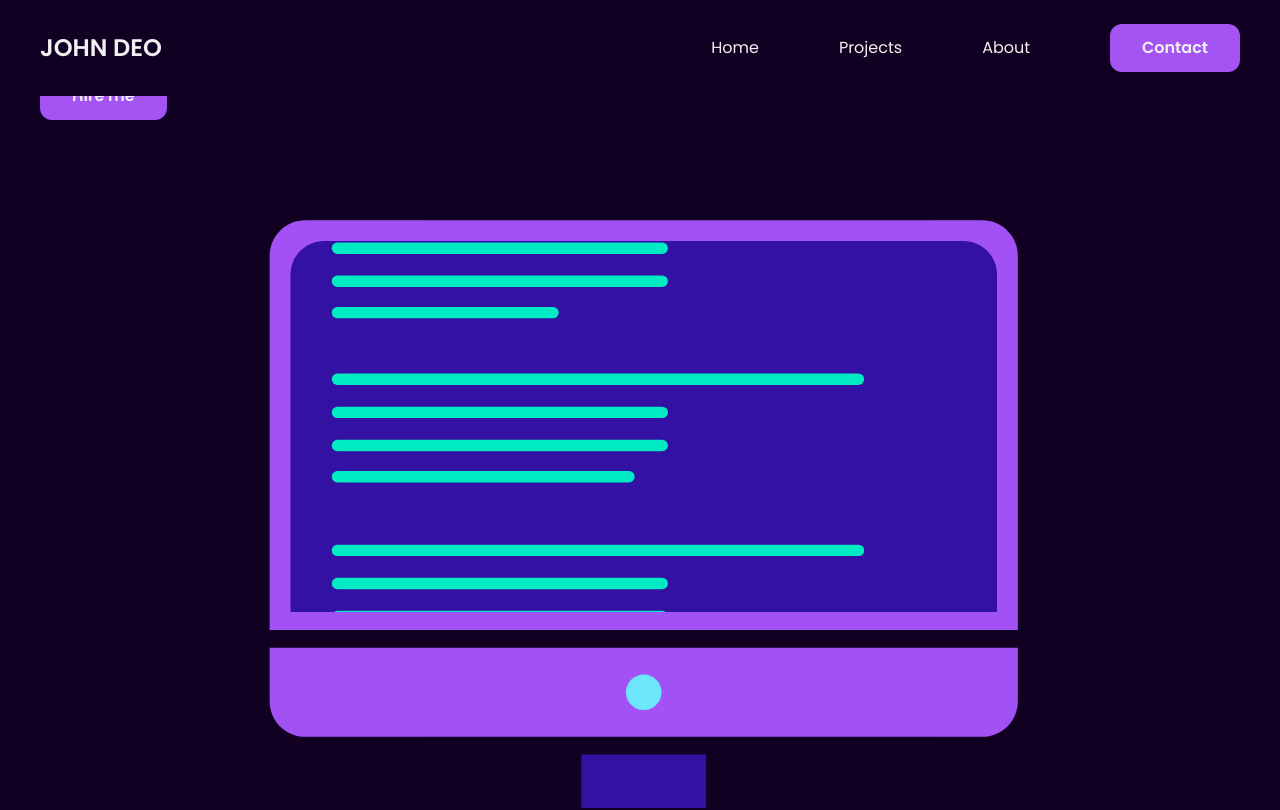
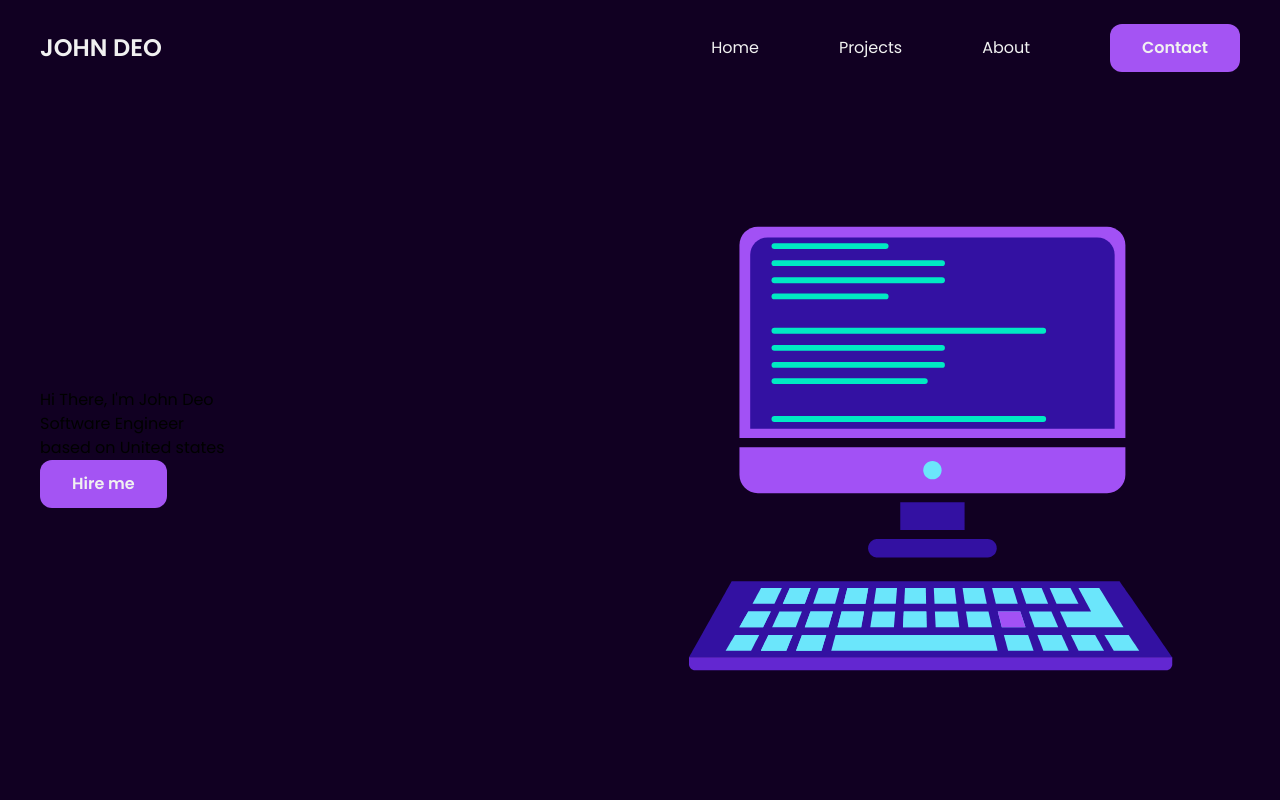
Before and after one commit to khizerkhan32/new-bilal-2, a React (Vite) app: page / in a window 1280 px wide. Shown: the top 810 px of the page. Built offline with nearby package versions, Linux system fonts and the light colour scheme.

Commit message:
2nd commit

```diff
--- a/src/components/Hero.jsx
+++ b/src/components/Hero.jsx
@@ -9,8 +9,8 @@ const Hero = () => {
   return (
     <>
       <Header />
-      <div className="">
-        <Container>
+      <div className="h-screen w-full">
+        <Container className="pt-24 flex flex-col-reverse md:flex-row justify-around md:justify-between items-center">
           <div className="">
             <h2>Hi There, I'm John Deo</h2>
             <h1>Software Engineer</h1>
@@ -18,7 +18,10 @@ const Hero = () => {
             <Button>Hire me</Button>
           </div>
           <div className="">
-            <Lottie animationData={AnimationData} />
+            <Lottie
+              style={{ width: '100%', height: '100%' }}
+              animationData={AnimationData}
+            />
           </div>
         </Container>
       </div>
--- a/src/hoc/Container.jsx
+++ b/src/hoc/Container.jsx
@@ -1,8 +1,9 @@
 import React from 'react';
 
-const Container = ({ children, classes }) => {
+const Container = ({ children, className }) => {
+  // Changed 'classes' to 'className'
   return (
-    <div className={`max-w-screen-xl mx-auto px-10 h-full w-full ${classes}`}>
+    <div className={`max-w-screen-xl mx-auto px-10 h-full w-full ${className}`}>
       {children}
     </div>
   );
```
